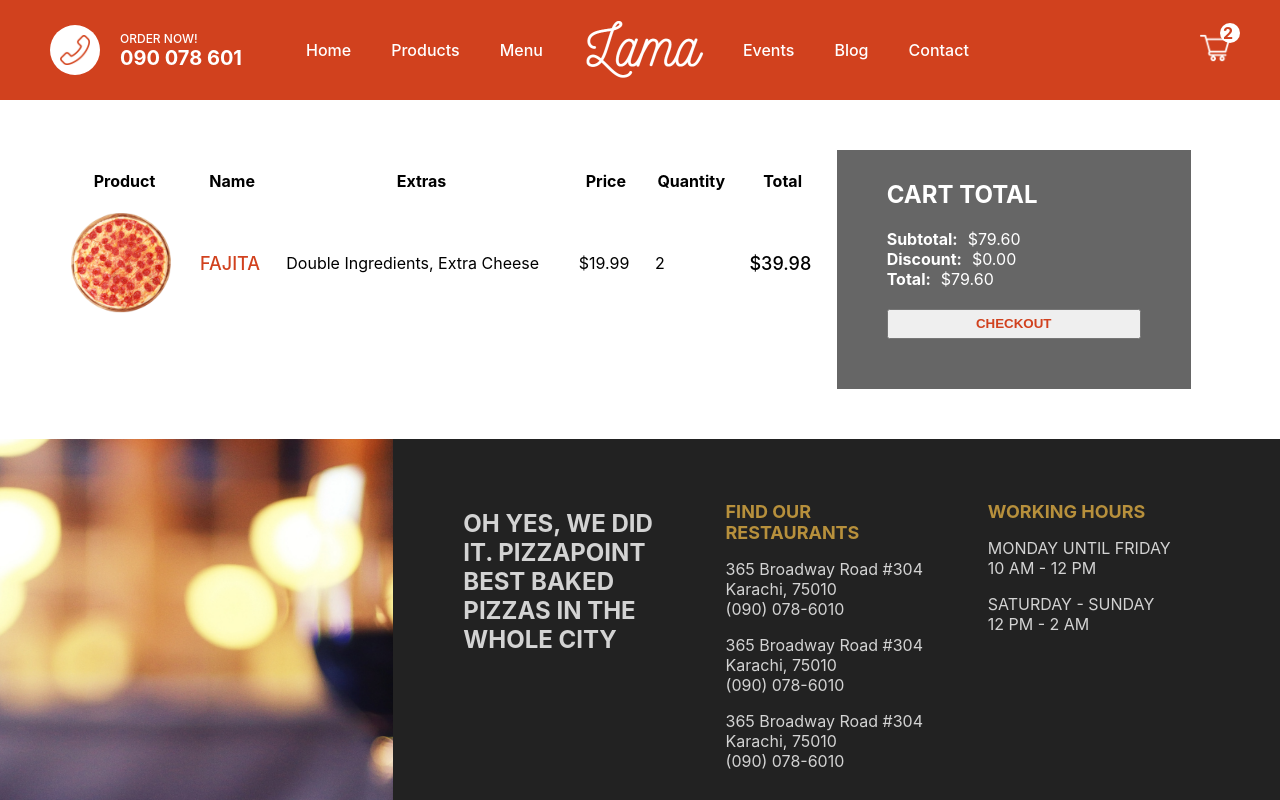
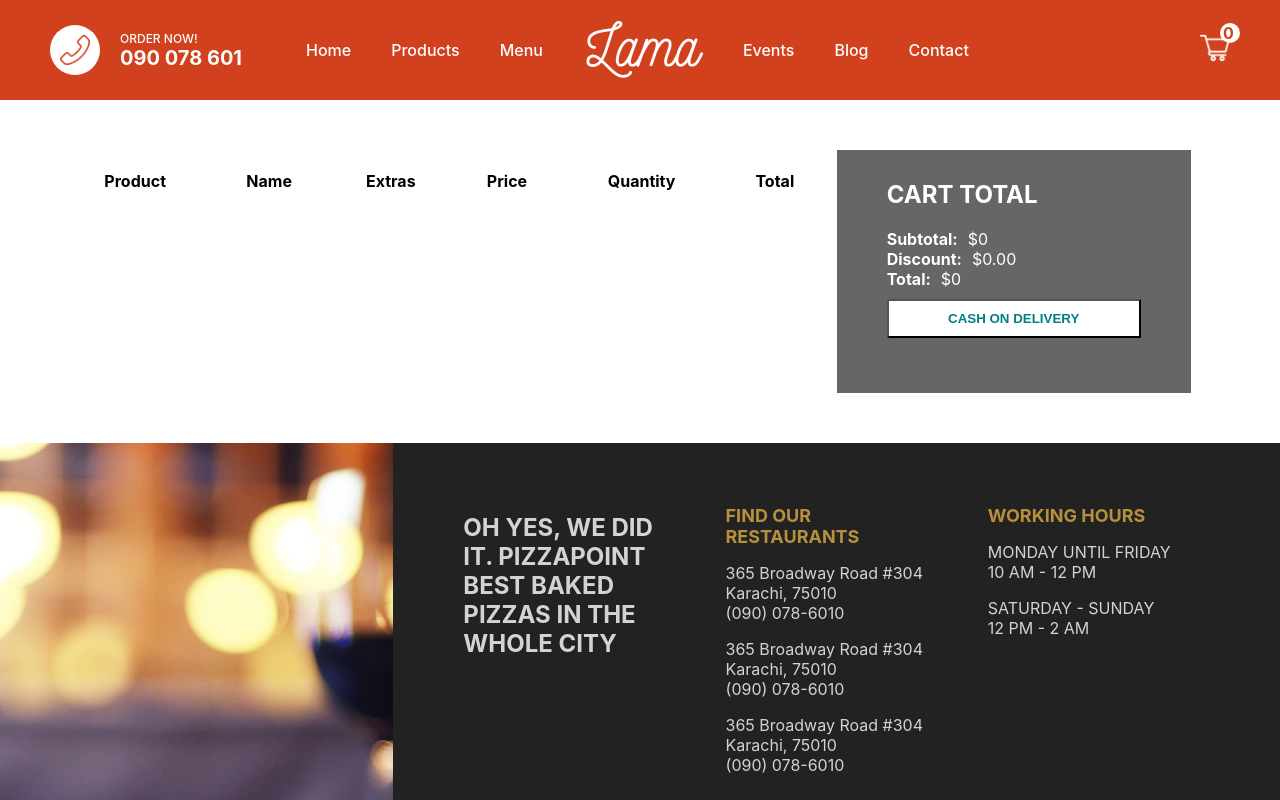
Before and after one commit to snyder625/Pizzapoint, a Next.js app: page /cart in a window 1280 px wide. Both pictures are taken after a click on the button "CHECKOUT". Shown: the top 800 px of the page. Built offline with nearby package versions, Linux system fonts and the light colour scheme.

Commit message:
Paypal Payment Method Itegrated

```diff
--- a/components/Navbar.jsx
+++ b/components/Navbar.jsx
@@ -1,8 +1,13 @@
 import React from 'react'
 import styles from '../styles/Navbar.module.css'
 import Image from "next/image"
+import { useSelector } from 'react-redux'
+import Link from 'next/link'
 
 const Navbar = () => {
+
+  const quantity = useSelector(state=>state.cart.quantity);
+
   return (
     <div className={styles.container}>
       <div className={styles.item}>
@@ -25,12 +30,14 @@ const Navbar = () => {
           <li className={styles.listItem}>Contact</li>
         </ul>
       </div>
-      <div className={styles.item}>
-        <div className={styles.cart}>
-          <Image src="/img/cart.png" alt="" width="30" height="30" />
-          <div className={styles.counter}>2</div>
+      <Link href="/cart" passHref>
+        <div className={styles.item}>
+          <div className={styles.cart}>
+            <Image src="/img/cart.png" alt="" width="30" height="30" />
+            <div className={styles.counter}>{quantity}</div>
+          </div>
         </div>
-      </div>
+      </Link>
     </div>
   )
 }
--- a/package.json
+++ b/package.json
@@ -9,11 +9,15 @@
     "lint": "next lint"
   },
   "dependencies": {
+    "@paypal/react-paypal-js": "^7.8.1",
+    "@reduxjs/toolkit": "^1.8.5",
     "axios": "^0.27.2",
     "mongoose": "^6.6.3",
     "next": "12.3.1",
     "react": "18.2.0",
-    "react-dom": "18.2.0"
+    "react-dom": "18.2.0",
+    "react-redux": "^8.0.4",
+    "redux": "^4.2.0"
   },
   "devDependencies": {
     "eslint": "8.24.0",
--- a/pages/_app.js
+++ b/pages/_app.js
@@ -1,11 +1,15 @@
 import '../styles/globals.css'
 import Layout from '../components/Layout.jsx'
+import store from '../redux/store'
+import { Provider } from 'react-redux'
 
 function MyApp({ Component, pageProps }) {
   return (
-  <Layout>
-    <Component {...pageProps} />
-  </Layout>
+    <Provider store={store}>
+      <Layout>
+        <Component {...pageProps} />
+      </Layout>
+    </Provider>
 )}
 
 export default MyApp
--- /dev/null
+++ b/pages/api/orders/[id].js
@@ -0,0 +1,12 @@
+import dbConnect from '../../../util/mongo'
+import Order from '../../../models/OrderModel'
+
+const handler = async (req, res) => {
+    const { method, query: {id} } = req;
+
+    if (method === 'GET') {}
+    if (method === 'PUT') {}
+    if (method === 'DELETE') {}
+}
+
+export default handler
--- /dev/null
+++ b/pages/api/orders/index.js
@@ -0,0 +1,28 @@
+import dbConnect from '../../../util/mongo'
+import Order from '../../../models/OrderModel'
+
+const handler = async (req, res) => {
+    const { method } = req;
+
+    await dbConnect();
+
+    if (method === 'GET') {
+        try {
+            const orders = await Order.find();
+            res.status(200).json(orders);
+        } catch (error) {
+            res.status(500).json(error);
+        }
+    }
+
+    if (method === 'POST') {
+        try {
+            const order = await Order.create(req.body)
+            res.status(201).json(order);
+        } catch (error) {
+            res.status(500).json(error);
+        }
+    }
+};
+
+export default handler
--- a/pages/cart.jsx
+++ b/pages/cart.jsx
@@ -1,11 +1,77 @@
 import styles from '../styles/Cart.module.css'
 import Image from 'next/image'
+import { useSelector, useDispatch } from 'react-redux'
+import { useEffect, useState } from 'react'
+import { PayPalScriptProvider, PayPalButtons, usePayPalScriptReducer } from "@paypal/react-paypal-js";
+
+
 
 const Cart = () => {
+
+    const [open, setOpen] = useState(false);
+
+    const amount = "2";
+    const currency = "USD";
+    const style = {"layout":"vertical"};
+
+    const dispatch = useDispatch()
+    const cart = useSelector(state =>state.cart)
+
+    const ButtonWrapper = ({ currency, showSpinner }) => {
+        // usePayPalScriptReducer can be use only inside children of PayPalScriptProviders
+        // This is the main reason to wrap the PayPalButtons in a new component
+        const [{ options, isPending }, dispatch] = usePayPalScriptReducer();
+
+        useEffect(() => {
+            dispatch({
+                type: "resetOptions",
+                value: {
+                    ...options,
+                    currency: currency,
+                },
+            });
+        }, [currency, showSpinner]);
+
+
+        return (<>
+                { (showSpinner && isPending) && <div className="spinner" /> }
+                <PayPalButtons
+                    style={style}
+                    disabled={false}
+                    forceReRender={[amount, currency, style]}
+                    fundingSource={undefined}
+                    createOrder={(data, actions) => {
+                        return actions.order
+                            .create({
+                                purchase_units: [
+                                    {
+                                        amount: {
+                                            currency_code: currency,
+                                            value: amount,
+                                        },
+                                    },
+                                ],
+                            })
+                            .then((orderId) => {
+                                // Your code here after create the order
+                                return orderId;
+                            });
+                    }}
+                    onApprove={function (data, actions) {
+                        return actions.order.capture().then(function (details) {
+                            // Your code here after capture the order
+                        });
+                    }}
+                />
+            </>
+        );
+    }
+
   return (
     <div className={styles.container}>
         <div className={styles.left}>
             <table className={styles.table}>
+            <tbody>
                 <tr className={styles.trTitle}>
                     <th>Product</th>
                     <th>Name</th>
@@ -14,43 +80,75 @@ const Cart = () => {
                     <th>Quantity</th>
                     <th>Total</th>
                 </tr>
-                <tr className={styles.tr}>
+            </tbody>
+                <tbody>
+                {cart.products.map((product) => (
+
+                    <tr className={styles.tr} key={product._id}>
                         <td>
                             <div className={styles.imgContainer}>
-                            <Image src="/img/pizza.png" layout="fill" objectFit="cover" alt="" />
+                                <Image src={product.img} layout="fill" objectFit="cover" alt="" />
                             </div>
                         </td>
                         <td>
-                        <span className={styles.name}>FAJITA</span>
+                            <span className={styles.name}>{product.title}</span>
                         </td>
                         <td>
-                        <span className={styles.extras}>Double Ingredients, Extra Cheese</span>
+                            <span className={styles.extras}>
+                                {product.extras.map((extra)=>(
+                                    <span key={exrta._id}>{extra.text}, </span>
+                                ))}
+                            </span>
                         </td>
                         <td>
-                        <span className={styles.price}>$19.99</span>
+                            <span className={styles.price}>${product.price}</span>
                         </td>
                         <td>
-                        <span className={styles.quantity}>2</span>
+                            <span className={styles.quantity}>{product.quantity}</span>
                         </td>
                         <td>
-                        <span className={styles.total}>$39.98</span>
+                            <span className={styles.total}>${product.price * product.quantity}</span>
                         </td>
                     </tr>
+                ))}
+                </tbody>
             </table>
         </div>
         <div className={styles.right}>
             <div className={styles.wrapper}>
                 <h2 className={styles.title}>CART TOTAL</h2>
                 <div className={styles.totalText}>
-                    <b className={styles.totalTextTitle}>Subtotal:</b>$79.60
+                    <b className={styles.totalTextTitle}>Subtotal:</b>${cart.total}
                 </div>
                 <div className={styles.totalText}>
                     <b className={styles.totalTextTitle}>Discount:</b>$0.00
                 </div>
                 <div className={styles.totalText}>
-                    <b className={styles.totalTextTitle}>Total:</b>$79.60
+                    <b className={styles.totalTextTitle}>Total:</b>${cart.total}
                 </div>
-                <button className={styles.button}>CHECKOUT</button>
+
+                {open ? (
+                    <div className={styles.paymentMethods}>
+                        <button className={styles.payButton}>CASH ON DELIVERY</button>
+                        <PayPalScriptProvider
+                        options={{
+                            "client-id": "test",
+                            components: "buttons",
+                            currency: "USD",
+                            "disable-funding":"credit,card,p24",
+                        }}
+                        >
+                        <ButtonWrapper
+                            currency={currency}
+                            showSpinner={false}
+                        />
+                        </PayPalScriptProvider>
+                    </div>
+
+                ) : (
+                    <button className={styles.button} onClick={()=>setOpen(true)}>CHECKOUT</button>
+                )}
+
             </div>
         </div>
     </div>
--- /dev/null
+++ b/redux/cartSlice.js
@@ -0,0 +1,23 @@
+import { createSlice } from "@reduxjs/toolkit";
+
+const cartSlice = createSlice({
+    name: "cart",
+    initialState: {
+        products: [],
+        quantity: 0,
+        total: 0
+    },
+    reducers:{
+        addProduct: (state, action) => {
+            state.products.push(action.payload);
+            state.quantity += 1;
+            state.total += action.payload.price * action.payload.quantity;
+        },
+        reset: (state) => {
+            state = initialState;
+        }
+    }
+});
+
+export const { addProduct, reset } = cartSlice.actions;
+export default cartSlice.reducer;
--- /dev/null
+++ b/redux/store.js
@@ -0,0 +1,8 @@
+import { configureStore } from "@reduxjs/toolkit";
+import cartReducer from './cartSlice';
+
+export default configureStore({
+    reducer: {
+        cart: cartReducer,
+    },
+})
--- a/styles/Cart.module.css
+++ b/styles/Cart.module.css
@@ -57,6 +57,21 @@
     margin-top: 20px;
 }
 
+.paymentMethods {
+    margin-top: 10px;
+    display: flex;
+    flex-direction: column;
+}
+
+.payButton {
+    padding: 10px 5px;
+    cursor: pointer;
+    margin-bottom: 5px;
+    background-color: white;
+    color: teal;
+    font-weight: bold;
+}
+
 @media screen and (max-width: 480px) {
     .container {
         flex-direction: column;
--- a/styles/Navbar.module.css
+++ b/styles/Navbar.module.css
@@ -62,6 +62,7 @@
 
 .cart {
     position: relative;
+    cursor: pointer;
 }
 
 .counter {
--- a/util/mongo.js
+++ b/util/mongo.js
@@ -1,8 +1,8 @@
 import mongoose from 'mongoose'
 
-const MONGO_URI = process.env.MONGO_URI
+const MONGO_URL = process.env.MONGO_URL
 
-if (!MONGO_URI) {
+if (!MONGO_URL) {
   throw new Error(
     'Please define the MONGO_URL environment variable inside .env.local'
   )
```
Also changed, not shown: pages/product/[id].jsx (+10 -2 lines), 2 other files (tests, documents, lock files or other folders). Lines whose indentation alone changed are shown as unchanged.
